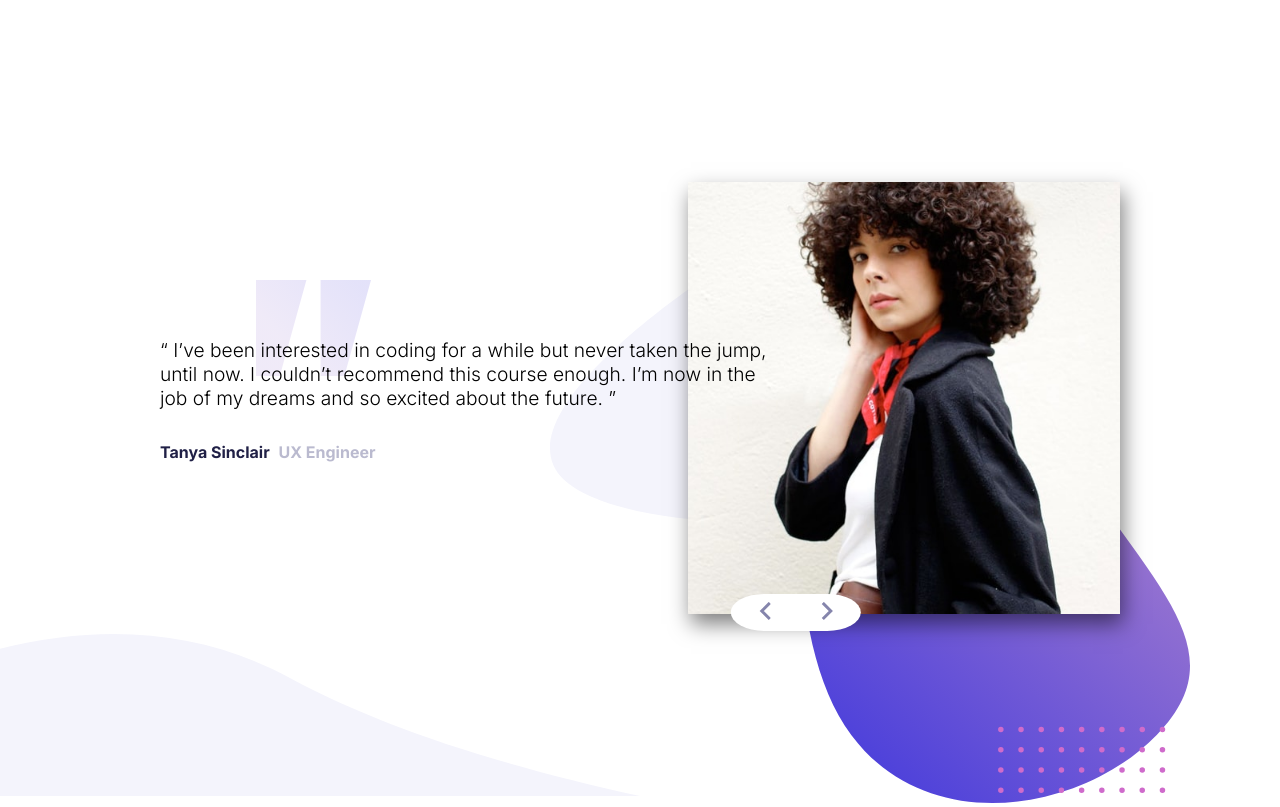
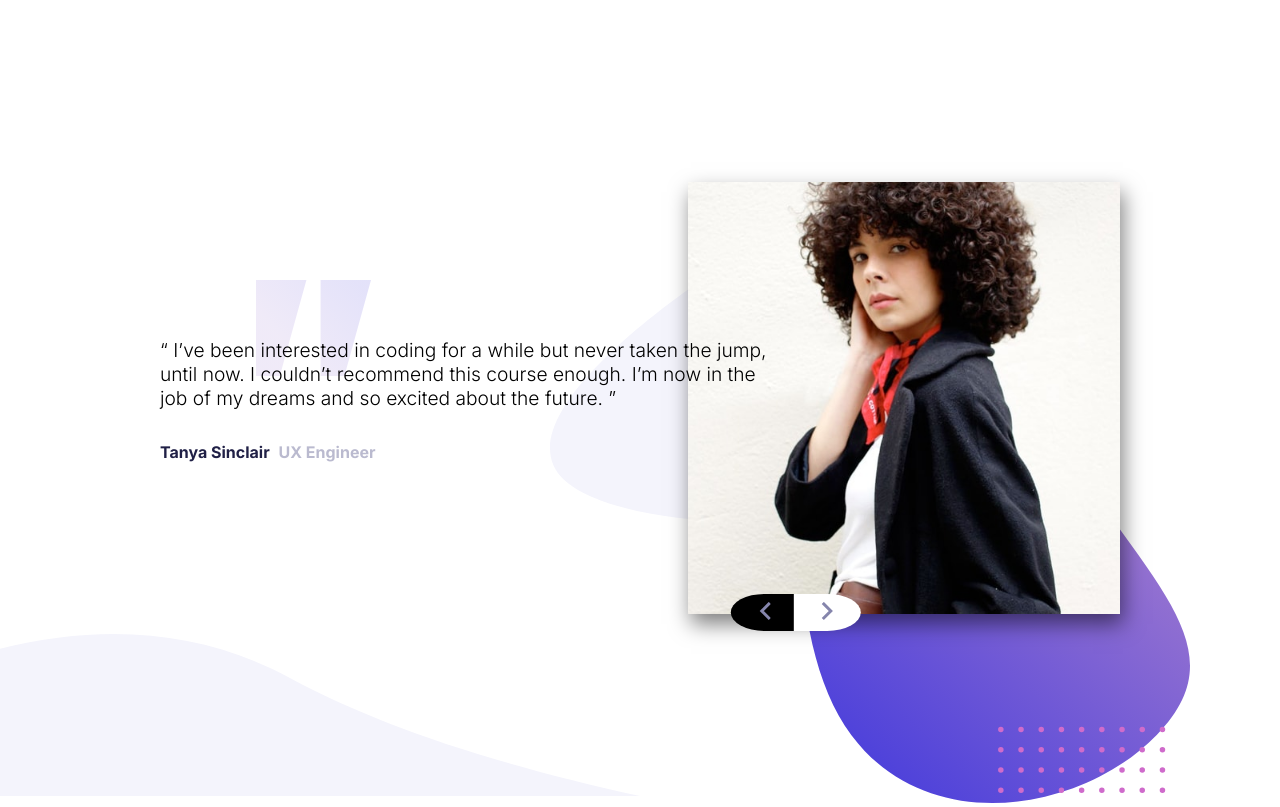
Before and after one commit to jviaal/Testimonial-Page, a plain HTML site: page index.html in a window 1280 px wide. In both pictures the pointer is over the button 764 px from the left and 612 px from the top of the page. Drawn offline with nearby package versions, Linux system fonts and the light colour scheme.

Commit message:
Add files via upload

```diff
--- a/css/style.css
+++ b/css/style.css
@@ -63,6 +63,10 @@ button {
   padding: 0.4rem;
   border: none;
   background-color: #fff;
+  transition: background-color 1s;
+}
+button:hover {
+  background-color: black;
 }
 .prev-btn {
   border-top-left-radius: 50%;
```
